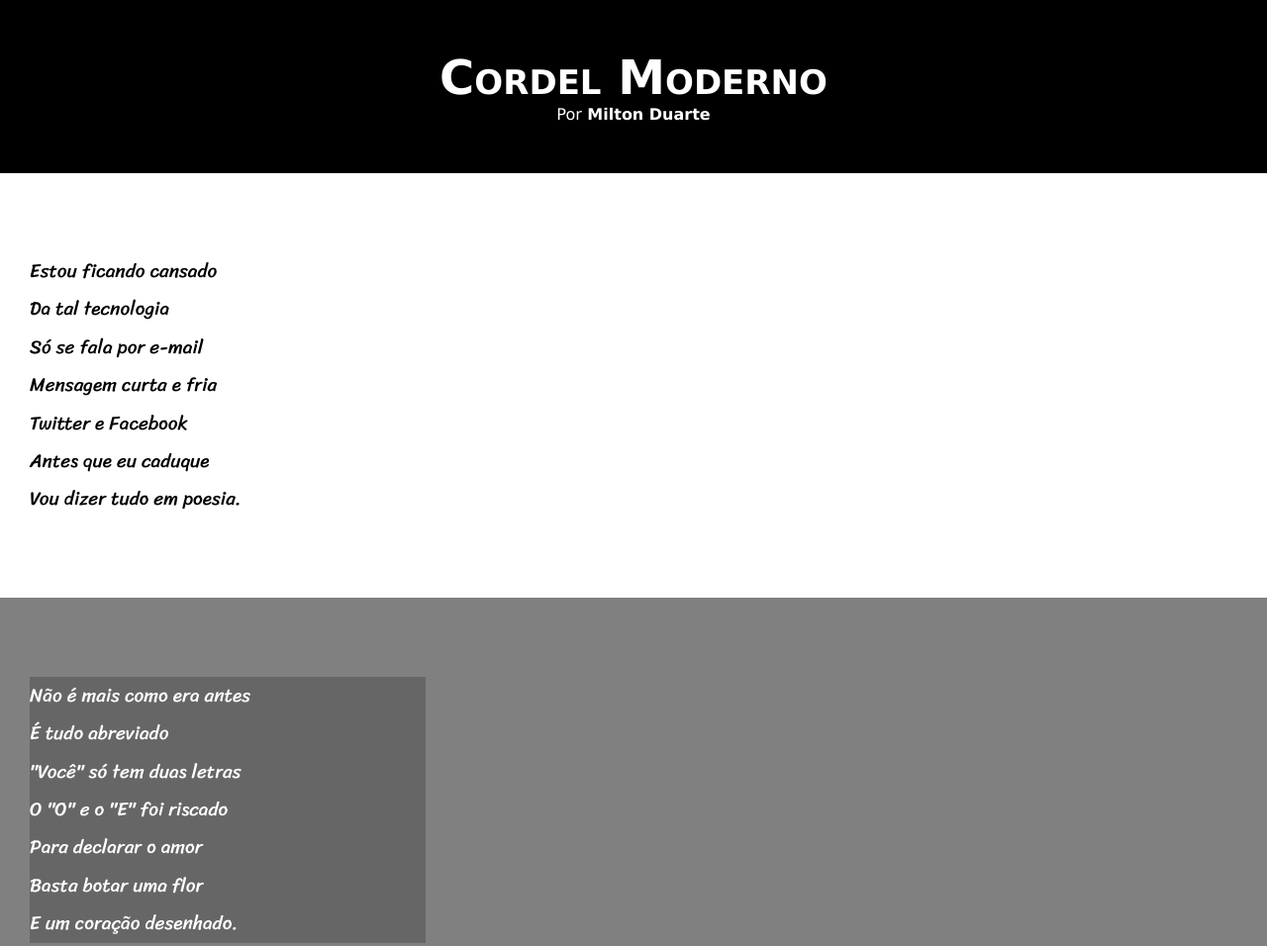
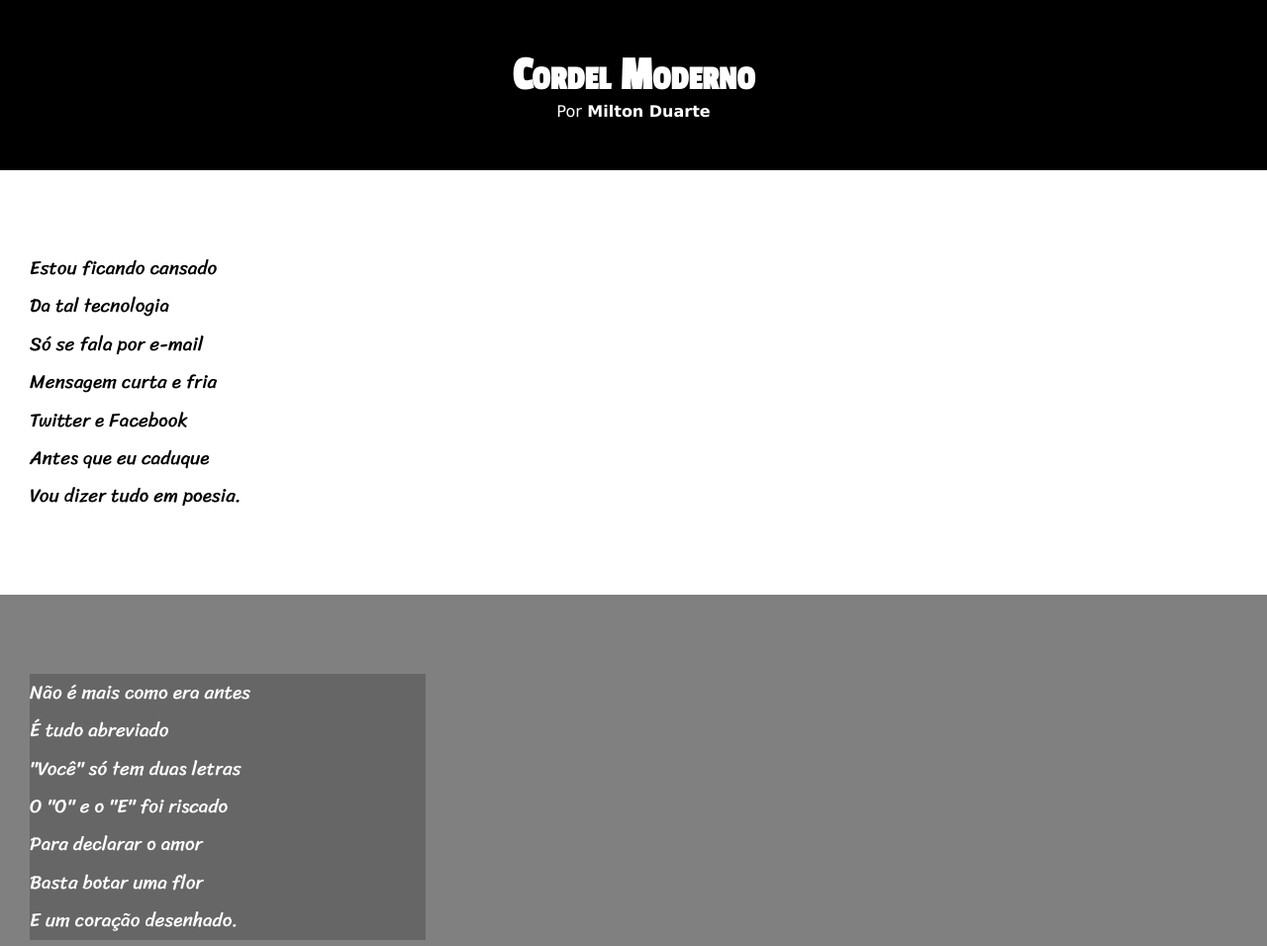
Before and after one commit to rickoji/projeto-cordel, a plain HTML site: page index.html in a window 1280 px wide. Shown: the top 956 px of the page at 99% size. Drawn offline with Linux system fonts and the light colour scheme.

Commit message:
atualização

```diff
--- a/css/style.css
+++ b/css/style.css
@@ -1,9 +1,11 @@
 @charset "UTF-8";
-@import url('https://fonts.googleapis.com/css2?family=Passion+One&family=Sriracha&display=swap');
+@import url('https://fonts.googleapis.com/css2?family=Passion+One&display=swap');
+@import url('https://fonts.googleapis.com/css2?family=Sriracha&display=swap');
 :root{
     --font1:Verdana, Geneva, Tahoma, sans-serif;
-        --font2:'Sriracha', cursive;
-        --font3:'Passion One', cursive;
+    --font2:'Passion One', cursive;
+    --font3:'Sriracha', cursive;
+
 }
 *{
     padding:0;
@@ -25,7 +27,8 @@ header{
 header > h1{
     padding-top: 50px;
     font-variant: small-caps;
-    font-size:3em
+    font-size:3em;
+    font-family:var(--font2)
 }
 
 header > p{
@@ -44,7 +47,7 @@ section{
     padding-bottom: 10vh;
     line-height: 2em;
     padding-left: 30px;
-    font-family: var(--font2);
+    font-family: var(--font3);
     font-size: 1.2em;
 }
 .normal{
```
